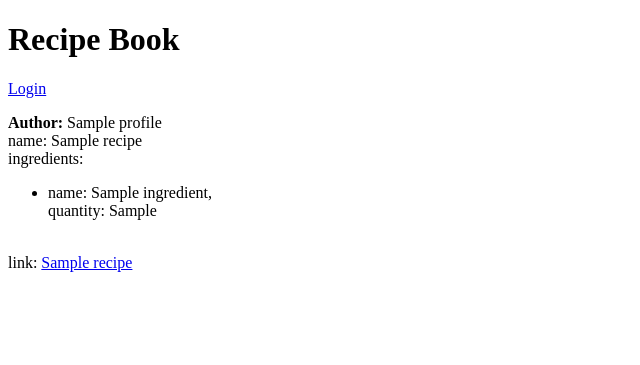
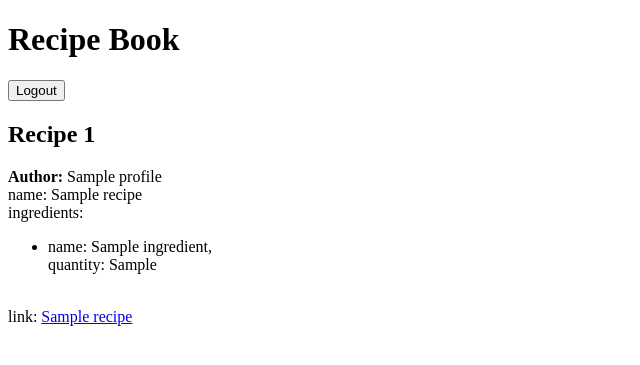
Before and after one commit to Unu-Lee/recipebook-DeGuzman-Justin, a Django app: page /recipe/1 in a window 1280 px wide. Shown: the top 365 px of the page, without its empty margins (0-640 px from the left). Run offline with Django 5.2, Linux system fonts and the light colour scheme; a user stored in the database is signed in; tables that the repository leaves empty hold one stand-in row (values such as "Sample post").

Commit message:
made edits to have header display for each page

```diff
--- a/ledger/templates/ledger/recipe_list.html
+++ b/ledger/templates/ledger/recipe_list.html
@@ -1,4 +1,6 @@
 {% extends "base.html" %}
+
+{% block page_heading %}Recipe List{% endblock %}
 
 {% block content %}
     <p>recipes:</p>
--- a/ledger/templates/ledger/specific_recipe.html
+++ b/ledger/templates/ledger/specific_recipe.html
@@ -1,4 +1,6 @@
 {% extends "base.html" %}
+
+{% block page_heading %}Recipe {{recipe.pk}}{% endblock %}
 
 {% block content %}
     <p>
--- a/templates/base.html
+++ b/templates/base.html
@@ -6,8 +6,8 @@
 <body>
     <header>
         <h1>Recipe Book</h1>
-        {% if user.is_authentiicated %}
-            <form method="post" action="{url 'logout'}">
+        {% if user.is_authenticated %}
+            <form method="post" action="{% url 'logout' %}">
                 {% csrf_token %}
                 <input type="submit" value="Logout">
             </form>
@@ -16,6 +16,8 @@
         {% endif %}
     </header>
 
+    <h2>{% block page_heading %}{% endblock %}</h2>
+
     {% block content %}{% endblock %}
 </body>
 </html>
```
